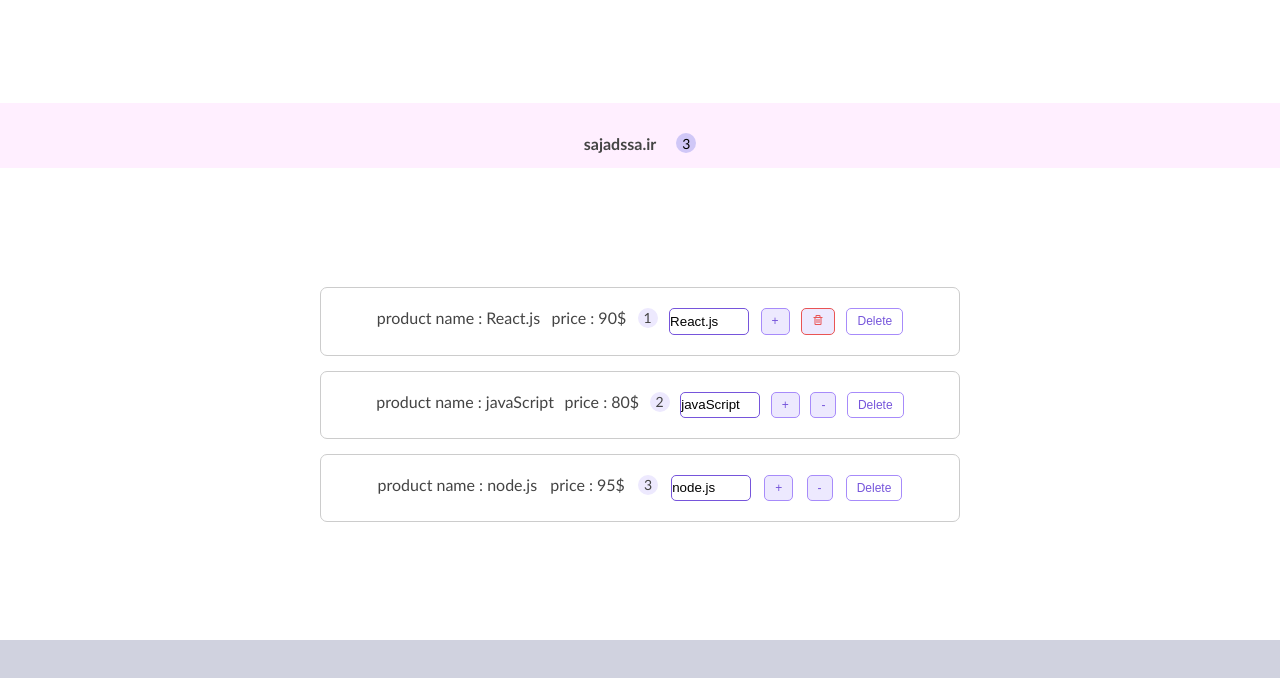
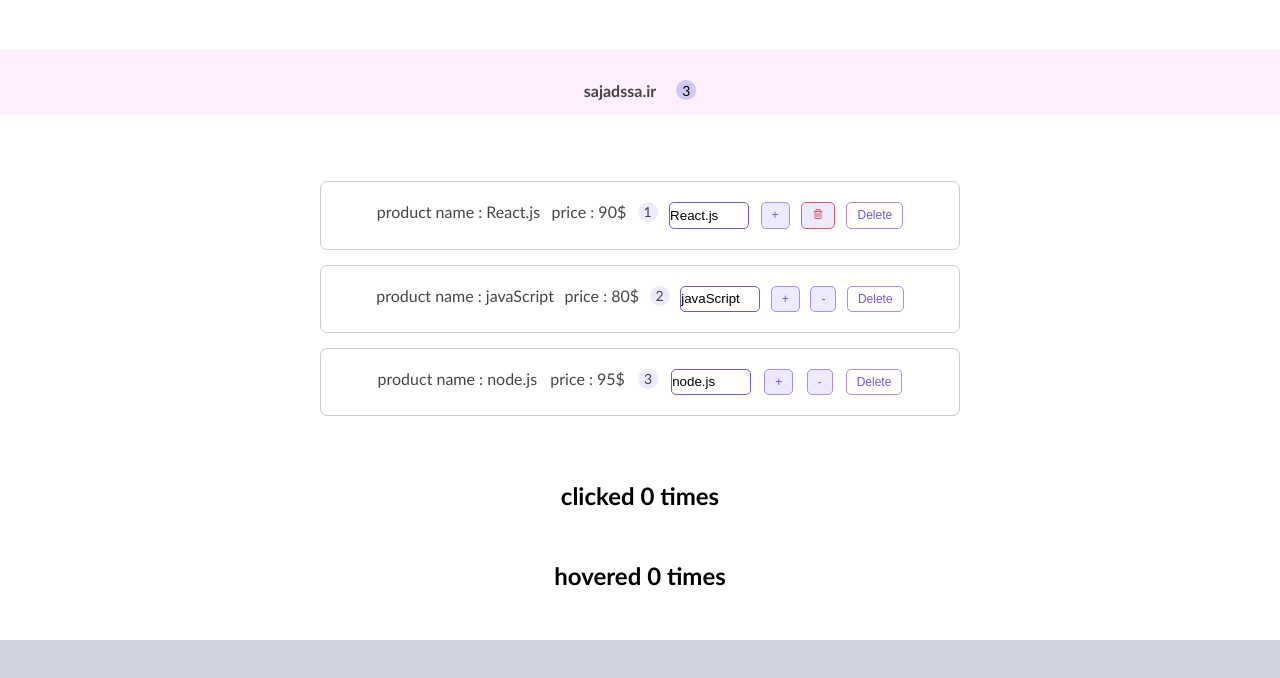
Before and after one commit to Sajadssa/React.js, a React (Create React App) app in the folder first-app/: page / in a window 1280 px wide. Shown: the top 678 px of the page. Built offline with nearby package versions, Linux system fonts and the light colour scheme.

Commit message:
new changes

```diff
--- a/first-app/src/App.js
+++ b/first-app/src/App.js
@@ -18,6 +18,8 @@ import FunctionalCounter from "./component/FunctionalCounter";
 import ClassTimer from "./component/ClassTimer";
 import FunctionalTimer from "./component/FunctionalTimer";
 import Wrapper from "./component/hoc/Wrapper";
+import ClickCounter from "./component/HOCExample/ClickCounter";
+import HoverCounter from "./component/HOCExample/HoverCounter";
 
 //develop component with class
 // this way have a one method call named render
@@ -171,7 +173,8 @@ class App extends React.Component  {
         onDecrement={this.decrementHandler}
 />
 
-
+<ClickCounter name="sajad" />
+<HoverCounter/>
       </>
 
 
--- /dev/null
+++ b/first-app/src/component/HOCExample/ClickCounter.jsx
@@ -0,0 +1,11 @@
+import { useState } from "react";
+import WithCounter from "../hoc/WithCount";
+
+const ClickCounter = ({count,incrementCount,name}) => {
+    console.log(name);
+
+
+    return (<div><h2 onClick={incrementCount}>clicked {count} times</h2></div> );
+}
+
+export default WithCounter(ClickCounter,5);
--- /dev/null
+++ b/first-app/src/component/HOCExample/HoverCounter.jsx
@@ -0,0 +1,10 @@
+import { useState } from "react";
+import WithCounter from "../hoc/WithCount";
+
+const HoverCounter = ({count,incrementCount}) => {
+
+
+    return (<div><h2 onMouseOver={incrementCount}>hovered {count} times</h2></div> );
+}
+
+export default WithCounter(HoverCounter,10);
--- /dev/null
+++ b/first-app/src/component/hoc/WithCount.js
@@ -0,0 +1,18 @@
+import { useState } from "react";
+
+const WithCounter = (WrapperdComponent,incrementValue) => {
+   const UpdatedComponent= (props)=>{
+        //count,increment,...
+        //error =>can not react hook called inside callback(you can't react hook inside for loop ,if condition,function-only use react hook inside function component)
+        const [count,setCount]=useState(0);
+        const incrementCount=()=>{
+            setCount(count+incrementValue);
+
+        };
+ return <WrapperdComponent count={count} incrementCount={incrementCount} {...props}/>;
+
+    };
+    return UpdatedComponent;
+}
+
+export default WithCounter;
```
